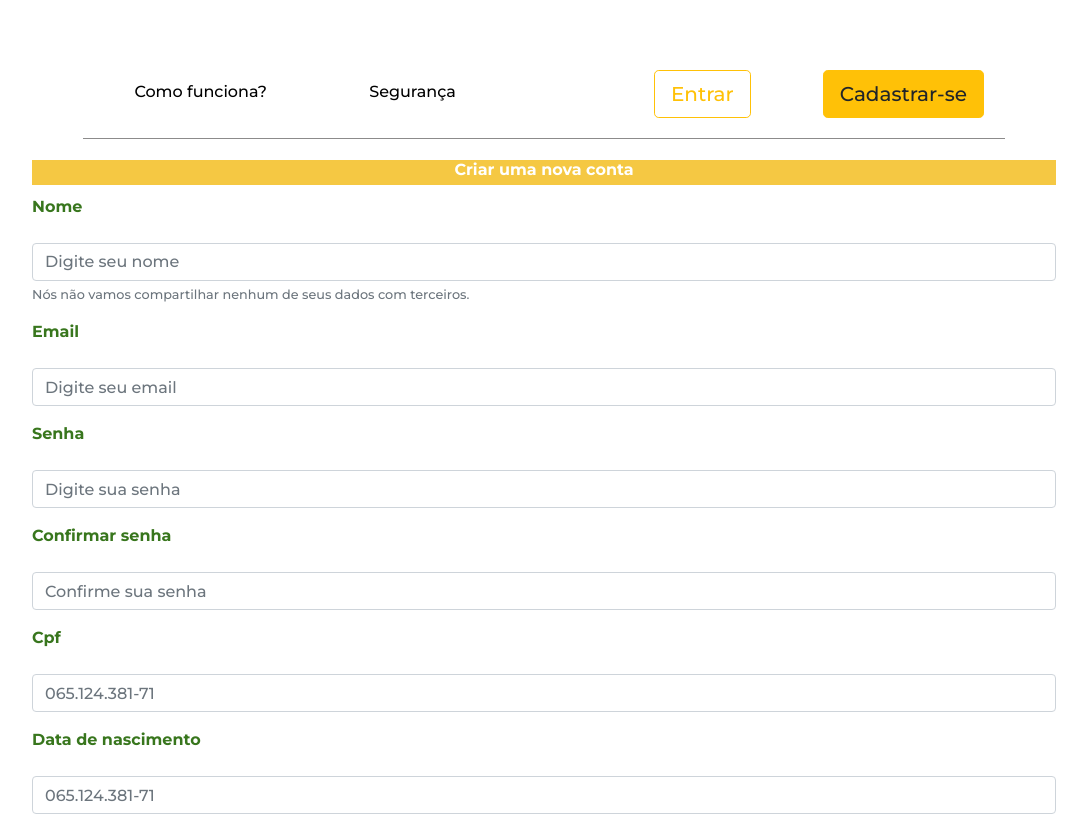
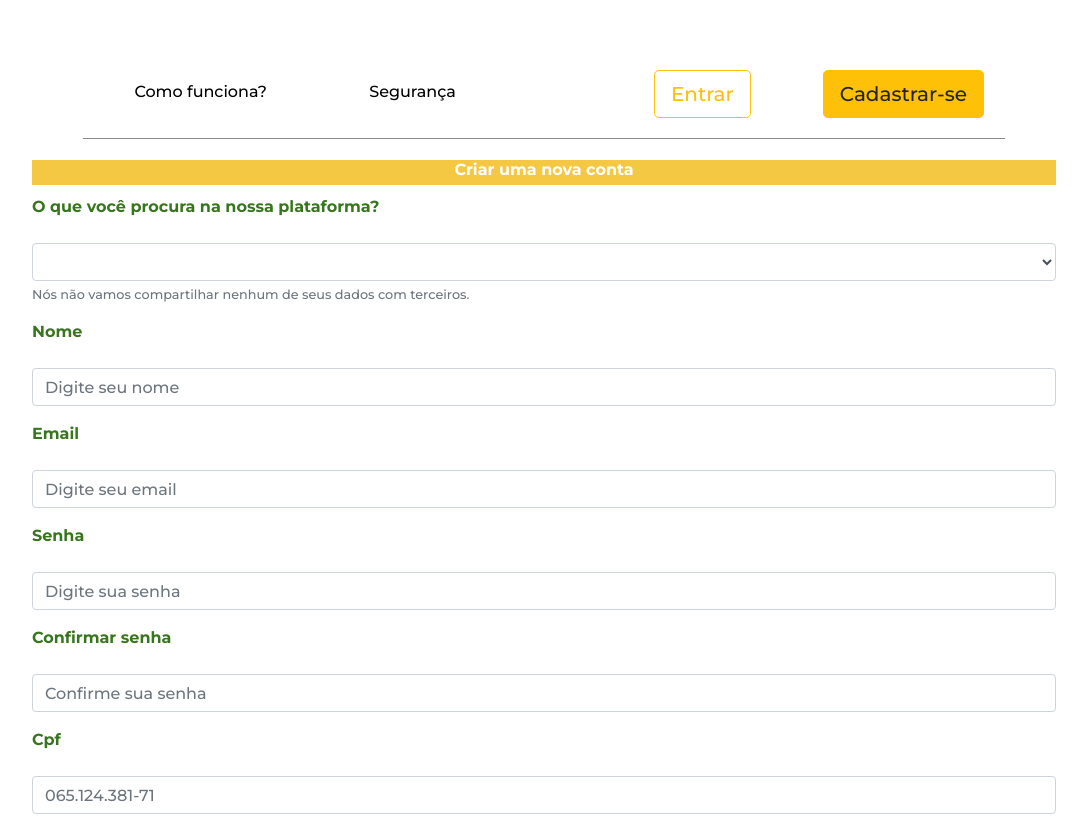
Before and after one commit to douglasliralima/Beak, a React (Create React App) app in the folder frontend/: page /cadastro in a window 1280 px wide. Shown: the top 816 px of the page, without its empty margins (96-1183 px from the left). Built offline with nearby package versions, Linux system fonts and the light colour scheme.

Commit message:
frontend - Adicionando propriedades de cliente profissional

```diff
--- a/frontend/src/components/feed/Feed.js
+++ b/frontend/src/components/feed/Feed.js
@@ -1,4 +1,5 @@
 import React from "react"
+import {Form, FormLabel, FormGroup, Row, Col, Button} from "react-bootstrap";
 
 import RequestResume from "../requestResume/RequestResume"
 import api from "../../service/api"
@@ -18,7 +19,22 @@ class Feed extends React.Component {
 
         this.state = {
             posts : [],
+            categoria : "",
         }
+    }
+
+    HandleCategoriaChange = (event) => {
+        const target = event.target;
+        const name = target.name;
+        const value = target.value;
+
+        let {categoria} = this.state;
+
+        categoria = value;
+
+        this.setState({
+            categoria : categoria,
+        });
     }
 
     async componentDidMount(){
@@ -37,17 +53,42 @@ class Feed extends React.Component {
                 //     // console.log(response)
                 //     this.setState({ posts : response.data});
             }
-
         }
         else if (this.props.tipoUsuario == "profissional"){
-
+            switch(this.props.tipoFeed){
+                case "pendente":
+                    const response = await api.get('/servico-profissional', {params : {key : this.props.usuario, categoria :  this.props.categoria}})
+                    // console.log(response)
+                    this.setState({ posts : response.data});
+                // case "andamento":
+                //     const response = await api.get('/servico-cliente', {params : {key : this.props.usuario}})
+                //     // console.log(response)
+                //     this.setState({ posts : response.data});
+                // case "finalizado":
+                //     const response = await api.get('/servico-cliente', {params : {key : this.props.usuario}})
+                //     // console.log(response)
+                //     this.setState({ posts : response.data});
+            }
         }
-
     }
 
     render(){
         return (
             <div id = "post-list">
+                {this.state.categoria === "profissional" &&
+                    (<FormGroup>
+                        <FormLabel><p className = "label">Categoria de serviço:</p></FormLabel>
+                        <Form.Control  name="categoria" onChange={this.HandleCategoriaChange} placeholder = "Digite a categoria" as = "select">
+                            <option></option>
+                            <option>Servicos Domesticos</option>
+                            <option>Reparo Eletrodomesticos</option>
+                            <option>Construcao Civil</option>
+                            <option>Reparo e Carpintaria</option>
+                            <option>Instalacao Eletrica</option>
+                            <option>Assistencia Informatica</option>
+                            <option>Servicos Encanamento</option>
+                        </Form.Control>
+                    </FormGroup>)}
                 {this.state.posts.map(post => (
                     <RequestResume title = {post.title} description = {post.description} responses = "2" view = "2"/>
                 ))}
--- a/frontend/src/pages/cadastro/Cadastro.js
+++ b/frontend/src/pages/cadastro/Cadastro.js
@@ -10,7 +10,7 @@ import "./Cadastro.css";
 class Cadastro extends React.Component {
     constructor(props){
         super(props);
-        let campos = ["nome", "email", "senha", "senhaCheck", "cpf", "nascimento", "telefone", "cep", "endereco"]
+        let campos = ["tipo", "nome", "email", "senha", "senhaCheck", "cpf", "nascimento", "telefone", "cep", "endereco"]
         let aux = {}
         for (let i in campos) {
             aux[campos[i]] = false
@@ -36,6 +36,24 @@ class Cadastro extends React.Component {
         formData[name] = value;
         // console.log(this.state.formData)
 
+        this.setState({formData : formData});
+    }
+
+    handleTypeChange = (event) => {
+        //Pegando em quem ouve uma mudança
+        const target = event.target;
+        const value = target.value;
+        const name = target.name;
+        let {formData} = this.state;
+
+        if (value === "Publicar serviços"){
+            formData[name] = "cliente"
+        } else if (value === "Encontrar serviços"){
+            formData[name] = "profissional"
+        }else{
+            formData[name] = ""
+        }
+        console.log(formData)
         this.setState({formData : formData});
     }
 
@@ -96,18 +114,31 @@ class Cadastro extends React.Component {
     }
 
     render(){
-        const {errors, errorsDescription} = this.state;
+        const {errors, errorsDescription, formData} = this.state;
         return (
         <div id = "Cadastro">
             <NavBar/>
             <h1>Criar uma nova conta</h1>
             <Form onSubmit={this.cadastro}>
+
+                <FormGroup>
+                    <FormLabel><p className = "label">O que você procura na nossa plataforma?</p></FormLabel>
+                    <Form.Control  name="tipo" isInvalid = {errors['tipo']} onChange={this.handleTypeChange} as = "select">
+                        <option></option>
+                        <option>Publicar serviços</option>
+                        <option>Encontrar serviços</option>
+                    </Form.Control>
+                    <Form.Text className="text-muted">
+                        Nós não vamos compartilhar nenhum de seus dados com terceiros.
+                    </Form.Text>
+                    <Form.Control.Feedback type="invalid">
+                        {errorsDescription.tipo}
+                    </Form.Control.Feedback>
+                </FormGroup>
+
                 <FormGroup>
                     <FormLabel><p className = "label">Nome</p></FormLabel>
                     <Form.Control  name="nome" isInvalid = {errors['nome']} onChange={this.handleInputChange} placeholder = "Digite seu nome"/>
-                    <Form.Text className="text-muted">
-                        Nós não vamos compartilhar nenhum de seus dados com terceiros.
-                    </Form.Text>
                     <Form.Control.Feedback type="invalid">
                         {errorsDescription.nome}
                     </Form.Control.Feedback>
--- a/frontend/src/pages/cliente/Cliente.js
+++ b/frontend/src/pages/cliente/Cliente.js
@@ -15,9 +15,9 @@ class Cliente extends React.Component {
         this.state = {
             feed : [], //Feed de buscas que o usuário tenha feito
             cliente : this.props.location.state.key, //Chave recebida do cliente, ao ele fazer o login
+            tipoUsuario : this.props.location.state.tipoUsuario, //Tipo do usuario que está usando a plataforma
             novabusca : false //Boolean com a intenção do usuário em criar ou não uma nova busca
         }
-
 
     }
 
@@ -33,6 +33,7 @@ class Cliente extends React.Component {
     }
 
     render(){
+        const {tipoUsuario} = this.state;
         return (
             <div id = "Cliente">
             <BrowserRouter>
@@ -48,7 +49,7 @@ class Cliente extends React.Component {
                 {/* <section id = "post-list">
                     {this.state.feed.map(post ==> (<RequestResume title = {post.title} description = {post.description} responses = {this.responses} view = {this.view}/>))}
                 </section> */}
-                <Feed usuario = {this.state.cliente} tipoUsuario = "cliente" tipoFeed = "pendente"/>
+                <Feed usuario = {this.state.cliente} tipoUsuario = {tipoUsuario} tipoFeed = "pendente"/>
             </BrowserRouter>
             </div>
         );
--- a/frontend/src/pages/login/Login.js
+++ b/frontend/src/pages/login/Login.js
@@ -20,7 +20,8 @@ class Login extends Component {
             formSubmitted: false, // Indicates submit status of login form
             loading: false, // Indicates in progress state of login form
             validation : false,
-            key : undefined,
+            key : "", //chave de uso daquele cliente
+            tipoUsuario : "", //tipo do profissional (cliente|profissional)
         }
     }
 
@@ -100,6 +101,7 @@ class Login extends Component {
                 this.setState({
                     validation: validacao.validation,
                     key: validacao.key,
+                    tipoUsuario : validacao.tipoUsuario,
                 });
                 window.location.reload()
             } else {
@@ -117,7 +119,7 @@ class Login extends Component {
 
     render() {
 
-        const {errors, errorEmail, errorPassword, validation, key} = this.state;
+        const {errors, errorEmail, errorPassword, validation, key, tipoUsuario} = this.state;
 
         return (
             <BrowserRouter>
@@ -147,7 +149,7 @@ class Login extends Component {
                         </Form>
                     </Row>
                     <div id = "redirect">
-                        {validation && <Redirect to= {{pathname : '/cliente', state : {key : key}}}/>}
+                        {validation && <Redirect to= {{pathname : '/cliente', state : {key : key, tipoUsuario : tipoUsuario}}}/>}
                     </div>
                 </div>
             </BrowserRouter>
--- a/frontend/src/pages/telainicial/TelaInicial.css
+++ b/frontend/src/pages/telainicial/TelaInicial.css
@@ -1,6 +1,10 @@
 div#telaInicial h1 {
     color : #38761d;
     font-weight: 700;
+}
+
+div#telaInicial .btn{
+    margin : 10px;
 }
 
 div#telaInicial img#description-image{
--- a/frontend/src/pages/telainicial/TelaInicial.js
+++ b/frontend/src/pages/telainicial/TelaInicial.js
@@ -47,7 +47,8 @@ class TelaInicial extends React.Component {
               <p>
                 Descreve aquilo que precisa em poucos cliques, sem sair de casa. Clique abaixo e faça um orçamento.
               </p>
-              <Button variant="success">Encontrar Profissional</Button>
+                <Button variant="warning">Encontrar Profissional</Button>
+                <Button variant="success">Encontrar Serviço</Button>
             </Col>
             <Col>
               <img
```
Also changed, not shown: 1 other file (tests, documents, lock files or other folders).
